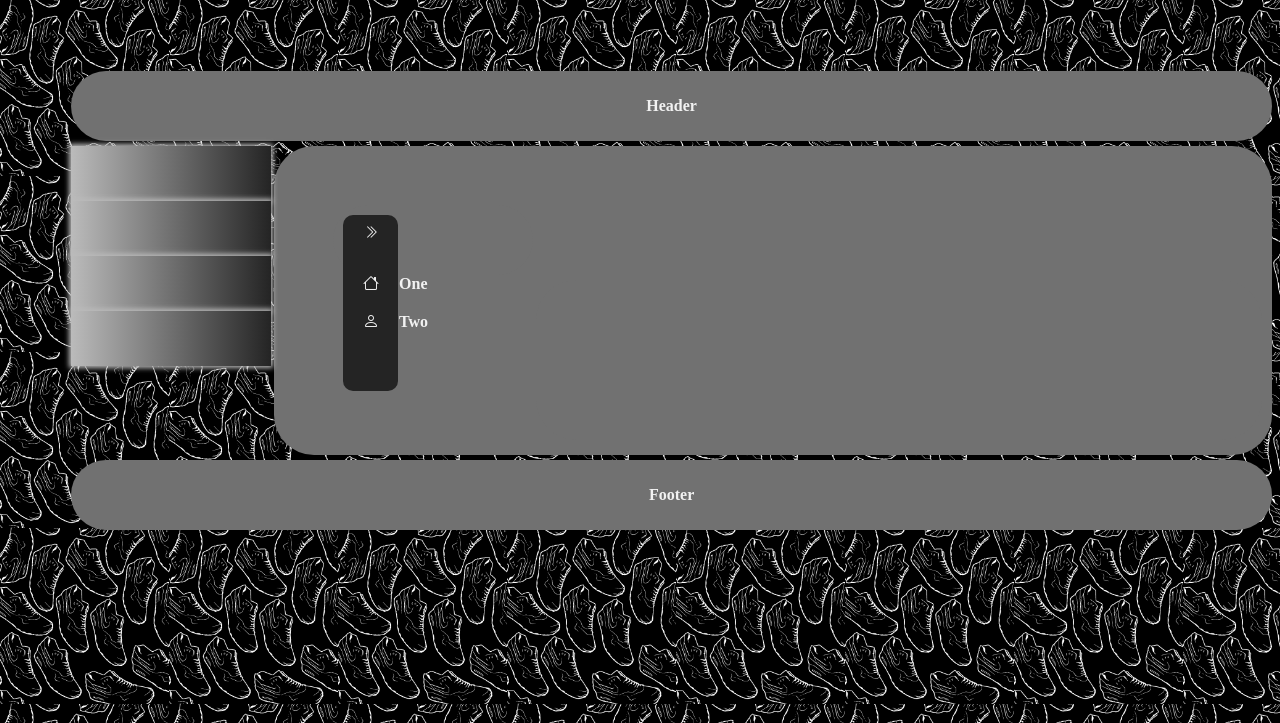
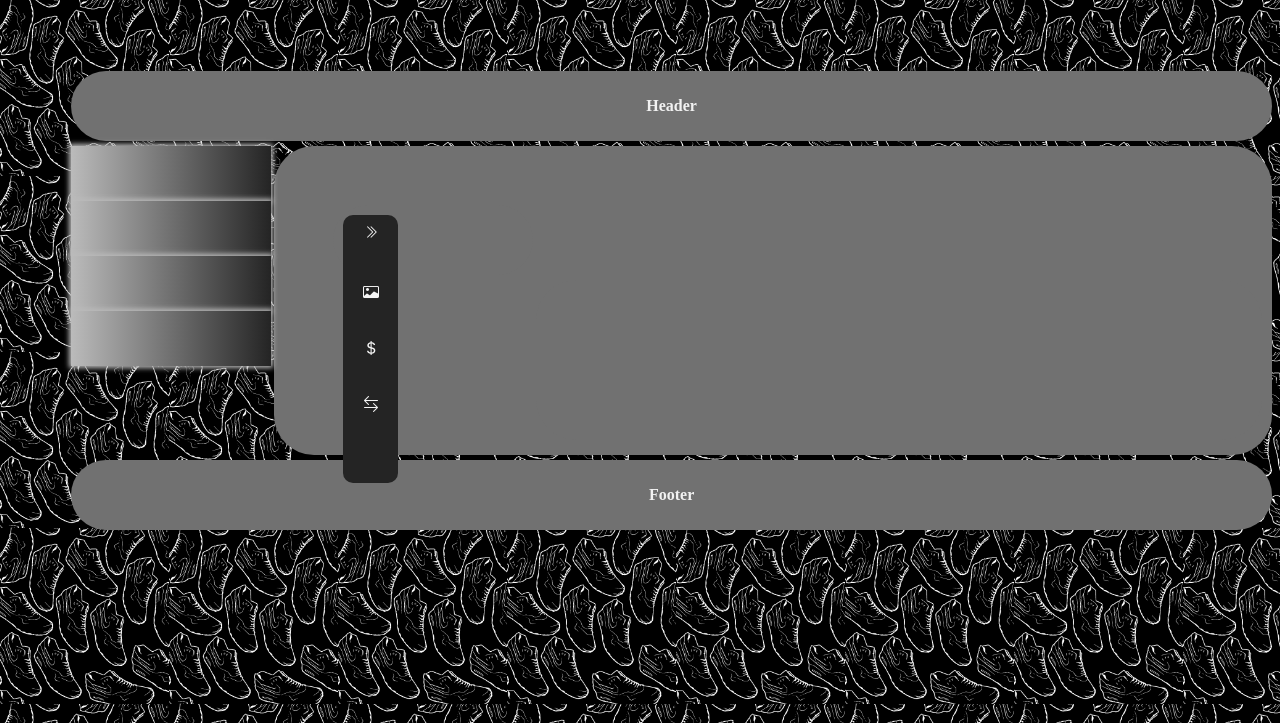
Before and after one commit to CarolinaVRoque/DIAM-Projeto-2022-23-Sneakers_Cards, a Django app: page /SneakerCards/dashboard in a window 1280 px wide. Shown: the top 723 px of the page. Run offline with Django 4.2, Linux system fonts and the light colour scheme.

Commit message:
- dashboard buttons

```diff
--- a/SneakerCards/static/SneakerCards/css/main.css
+++ b/SneakerCards/static/SneakerCards/css/main.css
@@ -30,6 +30,7 @@ body{
 
 .page-leftbar {
   grid-area: leftbar;
+  padding: 0;
 }
 
 .page-main {
@@ -181,11 +182,13 @@ body{
 
 .sidebar{
   background-color: #242424;
-  border-right: 8px #242424;
+  border-right: 1px #242424;
+  color:whitesmoke;
   width: 55px;
   padding: 50px 0;
   border-radius: 10px;
   box-sizing: border-box;
+  overflow-x: hidden;
   position: relative;
   transition: .5s;
 
@@ -208,7 +211,7 @@ body{
 }
 
 .sidebar .item:hover{
-  border-right: 1px #5ad;
+  border-right: 1px #f2f2f2;
   background-color: rgba(255,255,255,0.1);
   opacity: 0.8;
   cursor: pointer;
--- a/SneakerCards/templates/SneakerCards/dashboard.html
+++ b/SneakerCards/templates/SneakerCards/dashboard.html
@@ -12,13 +12,17 @@
                       <div class="sidebar">
                        <i class="bi bi-chevron-double-right" onclick="expandSidebar()"></i>
                        <div class="item">
-                           <i class="bi bi-house"></i>
-                           <span>One</span>
+                           <i class="bi bi-card-image"></i>
+                           <span>View deck</span>
                        </div>
                        <div class="item">
-                           <i class="bi bi-person"></i>
-                           <span>Two</span>
+                           <i class="bi bi-currency-dollar"></i>
+                           <span>Buy cards</span>
                        </div>
+                          <div class="item">
+                              <i class="bi bi-arrow-left-right"></i>
+                              <span>Trade Board</span>
+                          </div>
                    </div>
                 </div>
               </aside>
```
